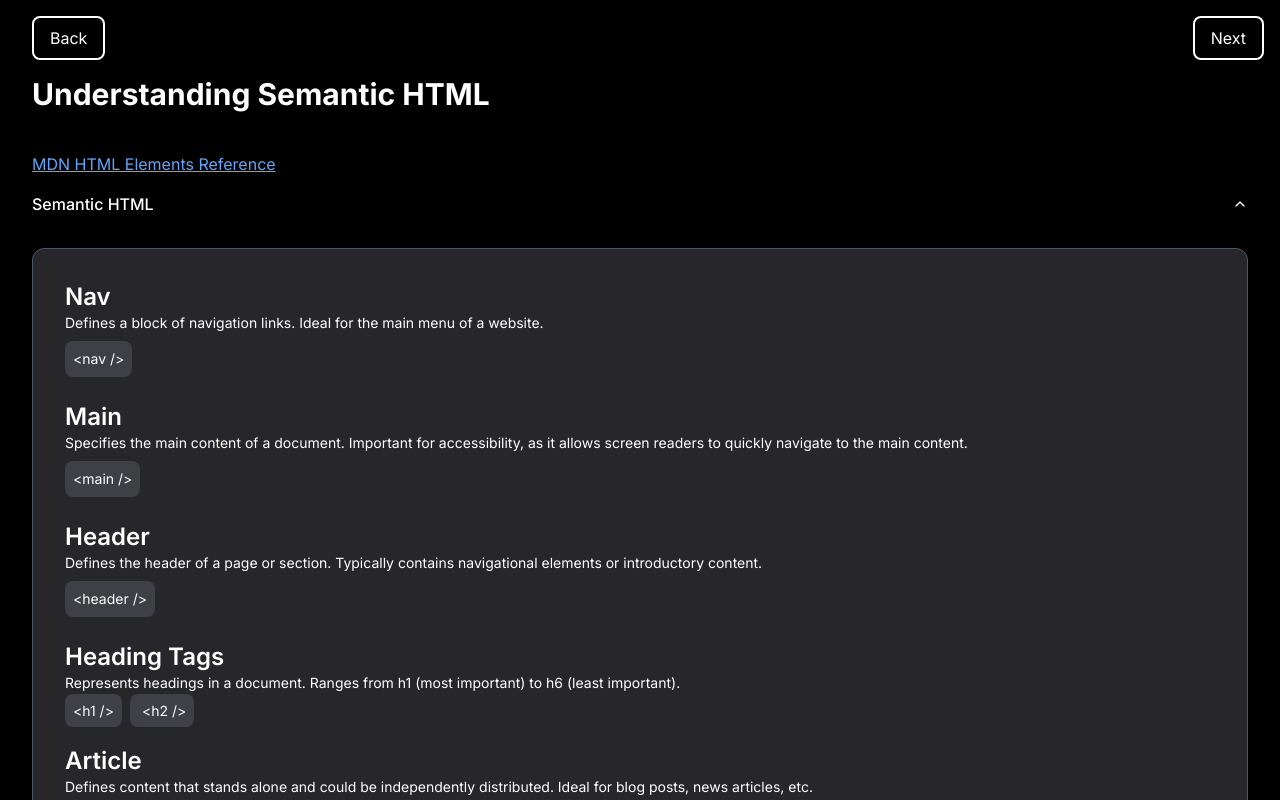
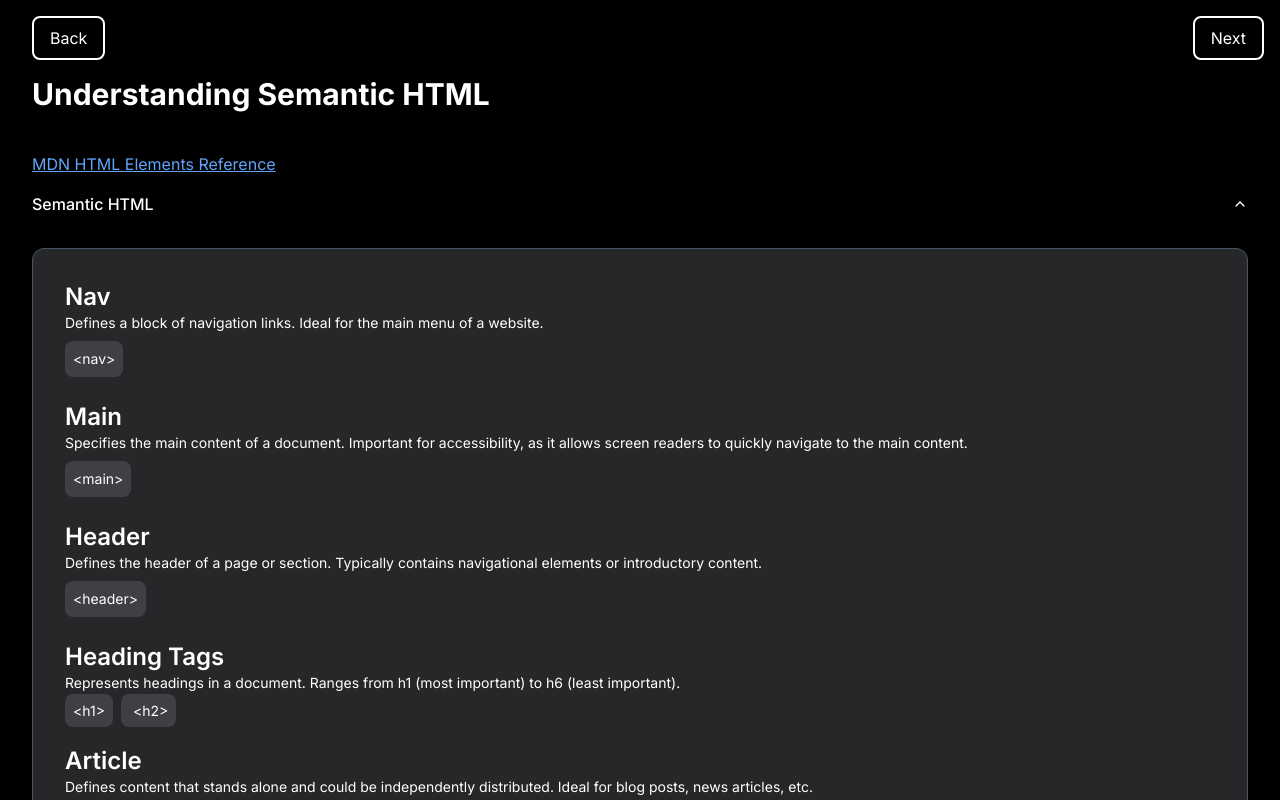
Before and after one commit to matthew-deal-rocketlab/Accessibility, a Next.js app: page /semantic-html in a window 1280 px wide. Both pictures are taken after a click on the button "Semantic HTML". Shown: the top 800 px of the page. Built offline with nearby package versions, Linux system fonts and the light colour scheme.

Commit message:
[update]: updated links

```diff
--- a/src/app/(topics)/screen-readers/page.tsx
+++ b/src/app/(topics)/screen-readers/page.tsx
@@ -21,6 +21,9 @@ export default function Page() {
       <section className="mx-auto mt-44 max-w-sm p-8">
         <div className="flex items-center space-x-4">
           <div
+            tabIndex={0}
+            role="checkbox"
+            aria-checked={isChecked}
             onClick={toggleCheckbox}
             onKeyDown={e => e.key === ' ' && toggleCheckbox()}
             className={cn(
--- a/src/app/(topics)/semantic-html/page.tsx
+++ b/src/app/(topics)/semantic-html/page.tsx
@@ -34,7 +34,7 @@ export default function Page() {
                     of a website.
                   </p>
                   <p className="mt-2 w-fit rounded-lg bg-zinc-700 p-2">
-                    {'<nav />'}
+                    {'<nav>'}
                   </p>
                 </section>
 
@@ -50,7 +50,7 @@ export default function Page() {
                     navigate to the main content.
                   </p>
                   <p className="mt-2 w-fit rounded-lg bg-zinc-700 p-2">
-                    {'<main />'}
+                    {'<main>'}
                   </p>
                 </section>
 
@@ -65,7 +65,7 @@ export default function Page() {
                     navigational elements or introductory content.
                   </p>
                   <p className="mt-2 w-fit rounded-lg bg-zinc-700 p-2">
-                    {'<header />'}
+                    {'<header>'}
                   </p>
                 </section>
 
@@ -81,11 +81,11 @@ export default function Page() {
                   </p>
 
                   <span className="mr-2 w-fit rounded-lg bg-zinc-700 p-2">
-                    {'<h1 />'}
+                    {'<h1>'}
                   </span>
                   <span className="w-fit rounded-lg bg-zinc-700 p-2">
                     {' '}
-                    {'<h2 />'}
+                    {'<h2>'}
                   </span>
                 </section>
 
@@ -100,7 +100,7 @@ export default function Page() {
                     distributed. Ideal for blog posts, news articles, etc.
                   </p>
                   <p className="mt-2 w-fit rounded-lg bg-zinc-700 p-2">
-                    {'<article />'}
+                    {'<article>'}
                   </p>
                 </section>
 
@@ -115,7 +115,7 @@ export default function Page() {
                     document. Typically includes a heading.
                   </p>
                   <p className="mt-2 w-fit rounded-lg bg-zinc-700 p-2">
-                    {'<section />'}
+                    {'<section>'}
                   </p>
                 </section>
 
@@ -131,7 +131,7 @@ export default function Page() {
                   </p>
                   <p className="mt-2 w-fit rounded-lg bg-zinc-700 p-2">
                     {' '}
-                    {'<aside/>'}
+                    {'<aside>'}
                   </p>
                 </section>
 
@@ -146,7 +146,7 @@ export default function Page() {
                     information like copyright, authorship, and related links.
                   </p>
                   <p className="mt-2 w-fit rounded-lg bg-zinc-700 p-2">
-                    {'<footer />'}
+                    {'<footer>'}
                   </p>
                 </section>
                 <section>
@@ -158,25 +158,25 @@ export default function Page() {
 
                   <div className="mt-2 flex flex-row gap-1">
                     <span className="mr-2 w-fit rounded-lg bg-zinc-700 p-2">
-                      {'<p />'}
+                      {'<p>'}
                     </span>
                     <span className="mr-2 w-fit rounded-lg bg-zinc-700 p-2">
-                      {'<div />'}
+                      {'<a>'}
                     </span>
                     <span className="w-fit rounded-lg bg-zinc-700 p-2">
-                      {'<strong />'}
+                      {'<strong>'}
                     </span>
                     <span className="w-fit rounded-lg bg-zinc-700 p-2">
-                      {'<span />'}
+                      {'<span>'}
                     </span>
                     <span className="mr-2 w-fit rounded-lg bg-zinc-700 p-2">
-                      {'<i />'}
+                      {'<i>'}
                     </span>
                     <span className="mr-2 w-fit rounded-lg bg-zinc-700 p-2">
-                      {'<time />'}
+                      {'<time>'}
                     </span>
                     <span className="mr-2 w-fit rounded-lg bg-zinc-700 p-2">
-                      {'<address />'}
+                      {'<address>'}
                     </span>
                     <span className="mr-2 w-fit rounded-lg bg-zinc-700 p-2">
                       {'and so on..'}
```
Also changed, not shown: 1 other file (tests, documents, lock files or other folders).
